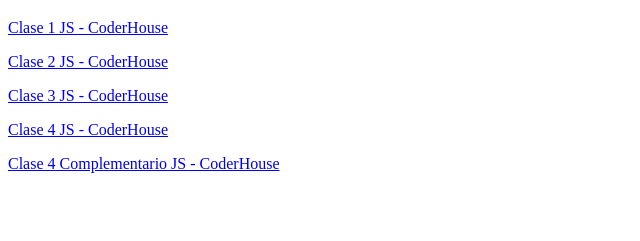
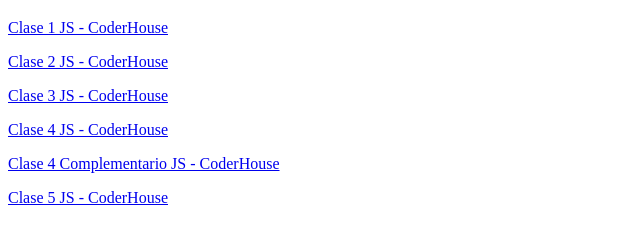
Before and after one commit to GastonFG/js, a plain HTML site: page index.html in a window 1280 px wide. Shown: the part 61-302 px from the top of the page, without its empty margins (0-640 px from the left). Drawn offline with Linux system fonts and the light colour scheme.

Commit message:
Subida 5 JS

```diff
--- a/index.html
+++ b/index.html
@@ -13,5 +13,6 @@
     <p><a href="/js/3-js/clase-3-js-gaston-garcia.html" target="_blank">Clase 3 JS - CoderHouse</a></p>
     <p><a href="/js/4-js/clase-4-js-gaston-garcia.html" target="_blank">Clase 4 JS - CoderHouse</a></p>
     <p><a href="/js/4-complementario-js/clase-4-complementario-js-gaston-garcia.html" target="_blank">Clase 4 Complementario JS - CoderHouse</a></p>
+    <p><a href="/js/5-js/clase-5-js-gaston-garcia.html" target="_blank">Clase 5 JS - CoderHouse</a></p>
 </body>
 </html>
```
